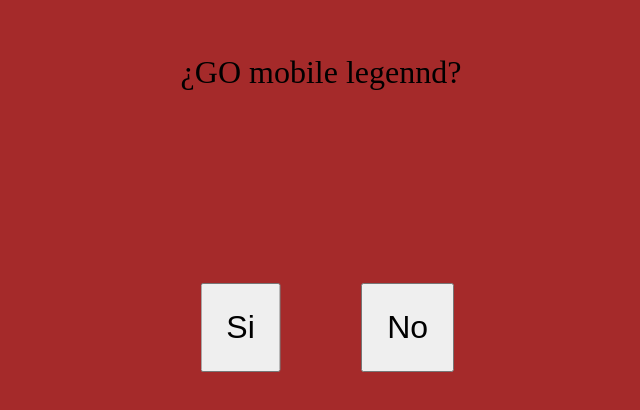
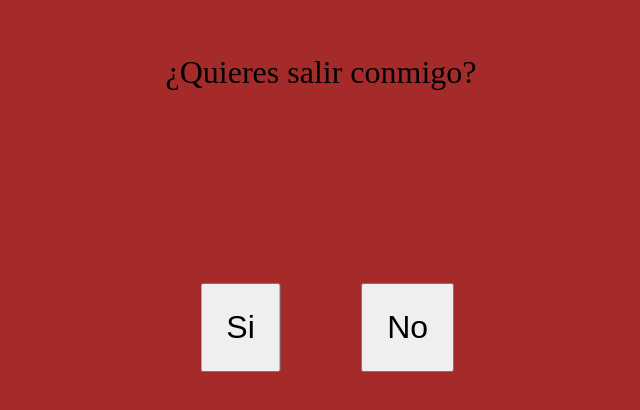
Before and after one commit to RyanSP19/webbsionoryan, a plain HTML site: page index.html in a window 1280 px wide. Shown: the part 138-548 px from the top of the page, without its empty margins (319-959 px from the left). Drawn offline with Linux system fonts and the light colour scheme.

Commit message:
Update index.html

```diff
--- a/index.html
+++ b/index.html
@@ -9,7 +9,7 @@
 </head>
 <body>
     <div class="contenedor">
-        <p>¿GO mobile legennd?</p>
+        <p>¿Quieres salir conmigo?</p>
         <button id="yesBtn">Si</button>
         <button id="noBtn">No</button>
     </div>
```
